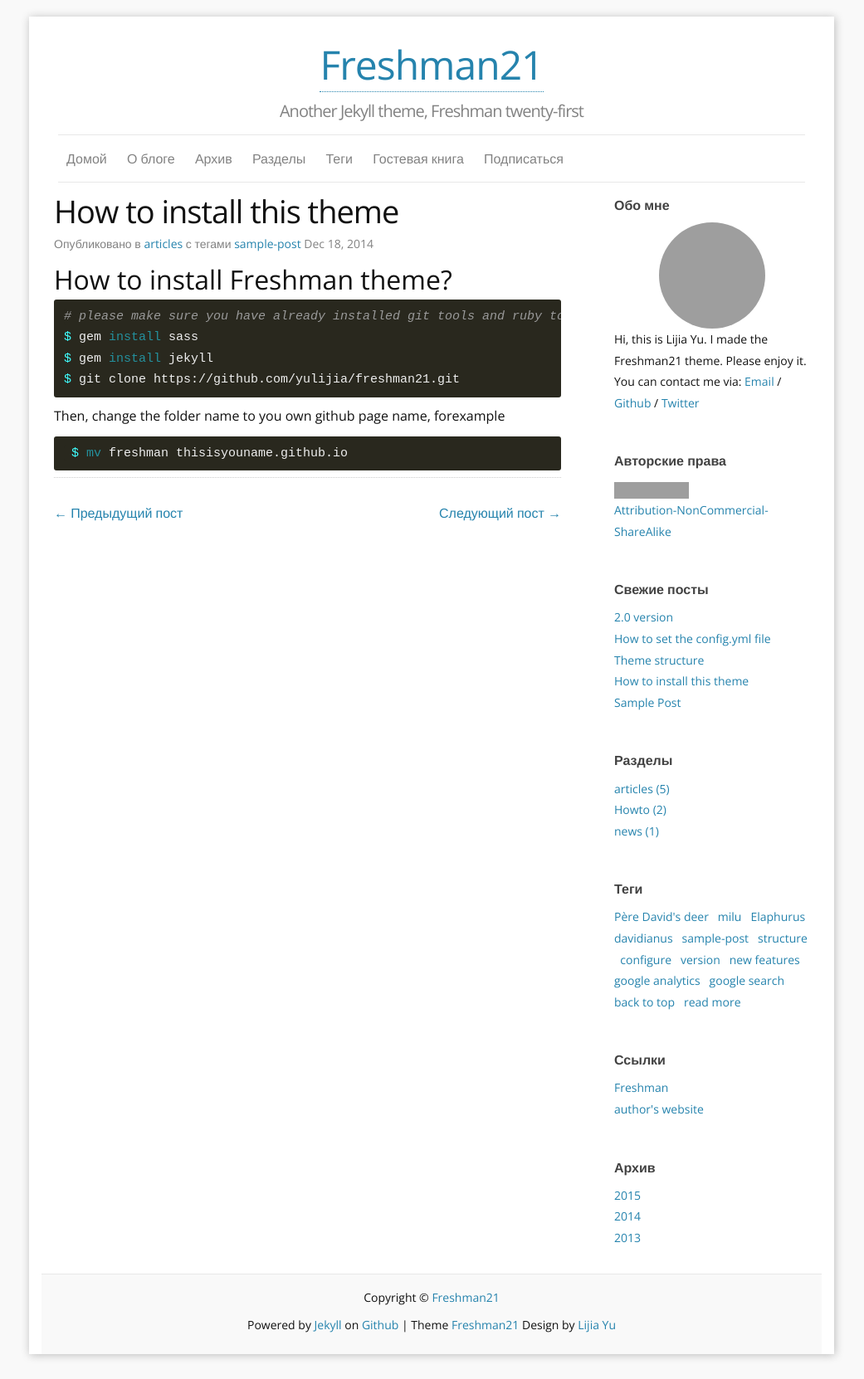
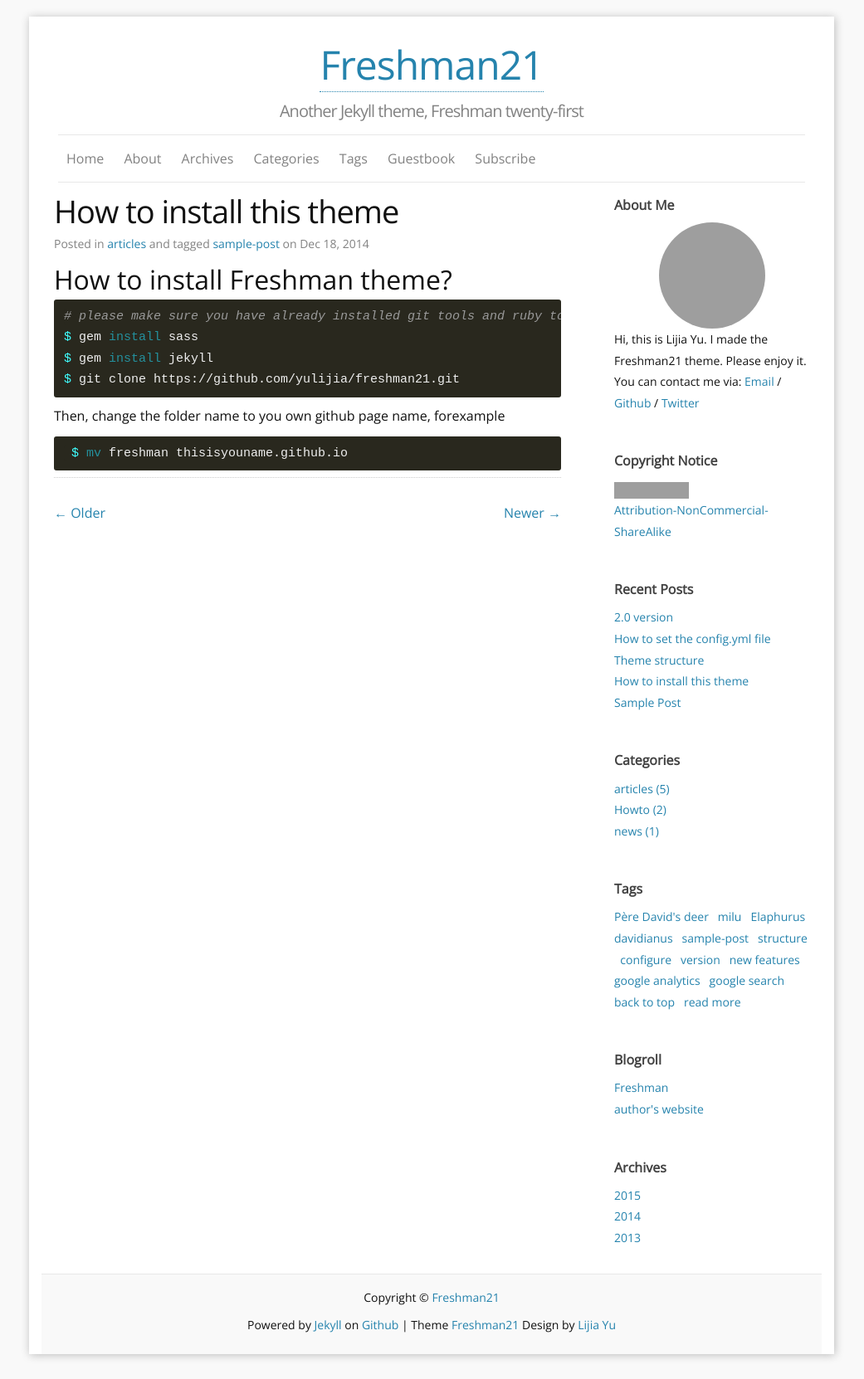
Before and after one commit to yulijia/freshman21, a Jekyll site: the page built from _posts/2014-12-18-how-to-install.md, in a window 1280 px wide. Shown: the whole page at 83% size, without its empty margins (120-1161 px from the left). Built offline with Jekyll 4.4.1, drawn with Linux system fonts in a browser that asks for light colours; comment, search, counter and statistics services are not loaded; grey boxes are pictures that could not be loaded.

Commit message:
Default locale reverted to original state

```diff
--- a/_config.yml
+++ b/_config.yml
@@ -22,7 +22,7 @@ google_analytics_key: UA-57979084-1 # put YOUR key here to enable tracking! (bla
 ### Site setting:
 ShowContactInfo: "True" # Personal Info (twitter,github,email) can be seen on aboutme-sidebar, those info only shown where ShowContactInfo == True
 default_column: "two" # blog style: two columns, if default_column != "two", you will see a one column blog.
-default_locale: "ru" # blog sidebar language set, only include: English (en), Chinese (cn), Japanese (jp), Polish (pl), Korean (kr) and Russian (ru)
+default_locale: "en" # blog sidebar language set, only include: English (en), Chinese (cn), Japanese (jp), Polish (pl), Korean (kr) and Russian (ru)
 
 locales:
     en:
```
